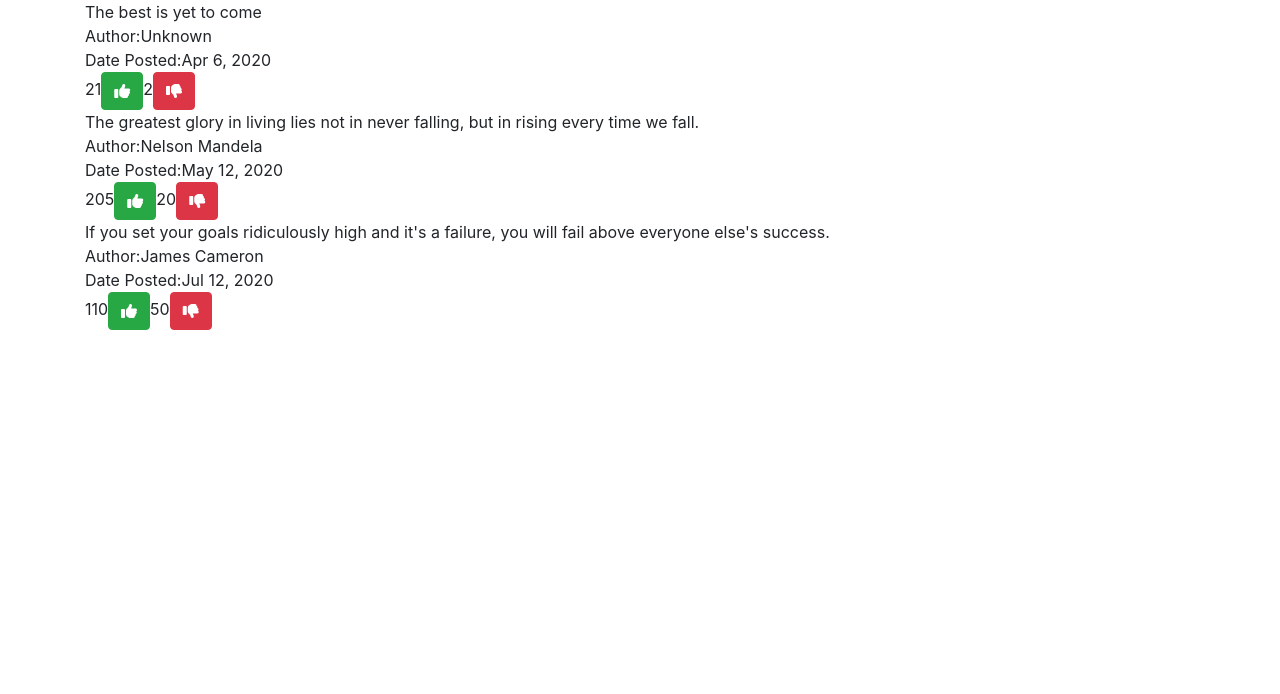
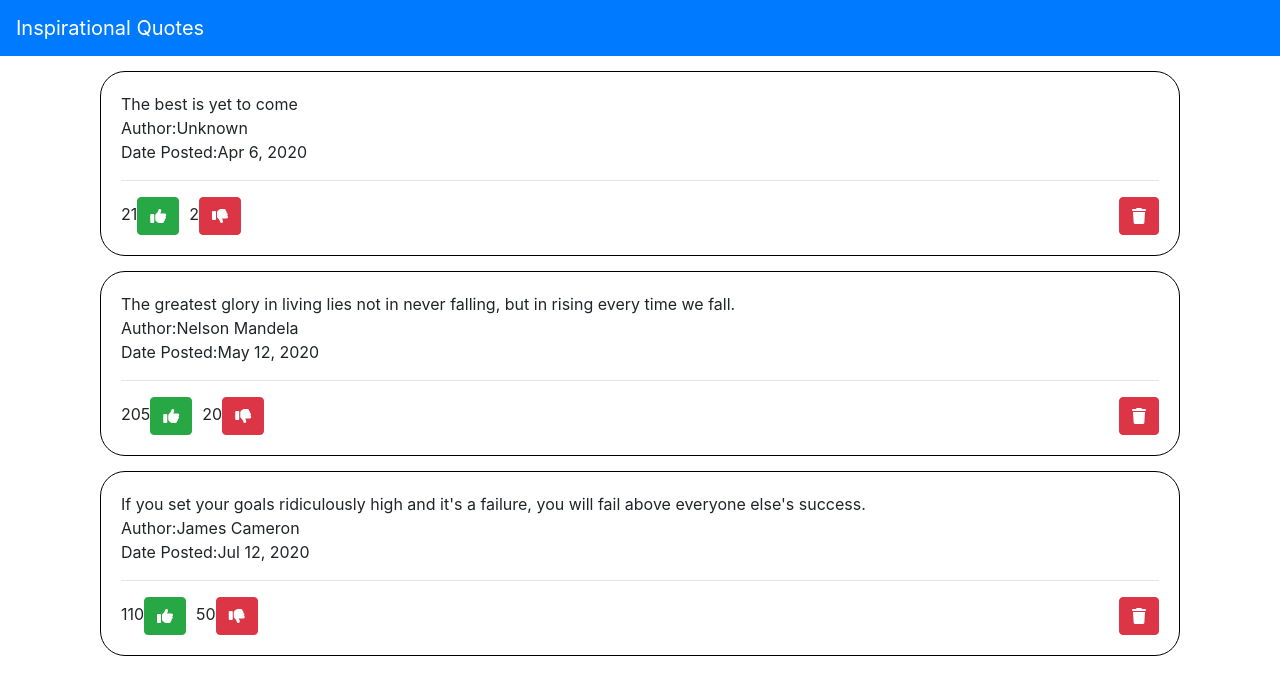
Before and after one commit to edumorris/quotes, an Angular app: page / in a window 1280 px wide. Shown: the top 694 px of the page. Built offline with nearby package versions, Linux system fonts and the light colour scheme.

Commit message:
Implemented a nav-bar

```diff
--- a/src/app/app.component.html
+++ b/src/app/app.component.html
@@ -1,3 +1,4 @@
+<app-nav-bar></app-nav-bar>
 <div class="container-fluid">
     <app-quotes></app-quotes>
 </div>
--- a/src/app/app.module.ts
+++ b/src/app/app.module.ts
@@ -5,13 +5,15 @@
 import { QuotesComponent } from './quotes/quotes.component';
 import { HighlightDirective } from './highlight.directive';
 import { QuoteDetailsComponent } from './quote-details/quote-details.component';
+import { NavBarComponent } from './nav-bar/nav-bar.component';
 
 @NgModule({
   declarations: [
     AppComponent,
     QuotesComponent,
     HighlightDirective,
-    QuoteDetailsComponent
+    QuoteDetailsComponent,
+    NavBarComponent
   ],
   imports: [
     BrowserModule
--- /dev/null
+++ b/src/app/nav-bar/nav-bar.component.html
@@ -0,0 +1,3 @@
+<nav class="navbar sticky-top navbar-dark bg-primary">
+  <a class="navbar-brand" href="#!">Inspirational Quotes</a>
+</nav>
--- /dev/null
+++ b/src/app/nav-bar/nav-bar.component.ts
@@ -0,0 +1,15 @@
+import { Component, OnInit } from '@angular/core';
+
+@Component({
+  selector: 'app-nav-bar',
+  templateUrl: './nav-bar.component.html',
+  styleUrls: ['./nav-bar.component.css']
+})
+export class NavBarComponent implements OnInit {
+
+  constructor() { }
+
+  ngOnInit(): void {
+  }
+
+}
--- a/src/app/quote-details/quote-details.component.css
+++ b/src/app/quote-details/quote-details.component.css
@@ -0,0 +1,7 @@
+#upvote {
+    margin-right: 10px;
+}
+
+#delete_quote {
+    float: right;
+}
--- a/src/app/quote-details/quote-details.component.html
+++ b/src/app/quote-details/quote-details.component.html
@@ -1,2 +1,10 @@
-<span>{{ quote.upvote }}</span><span><button class="btn btn-success" (click)='upvote()'><i class="fa fa-thumbs-up"></i></button></span>
-<span>{{ quote.downvote }}</span><span><button class="btn btn-danger" (click)='downvote()'><i class="fa fa-thumbs-down"></i></button></span>
+<span id="upvote">
+  <span>{{ quote.upvote }}</span><span><button class="btn btn-success" (click)='upvote()'><i
+        class="fa fa-thumbs-up"></i></button></span>
+</span>
+<span id="downvote">
+  <span>{{ quote.downvote }}</span><span><button class="btn btn-danger" (click)='downvote()'><i
+        class="fa fa-thumbs-down"></i></button></span>
+  <span id="delete_quote">
+    <span><button class="btn btn-danger" (click)='deleteQuote()'><i class="fas fa-trash"></i></button></span>
+  </span>
--- a/src/app/quote-details/quote-details.component.ts
+++ b/src/app/quote-details/quote-details.component.ts
@@ -23,4 +23,8 @@
     this.quote.downvote += 1;
   }
 
+  deleteQuote() {
+
+  }
+
 }
--- a/src/app/quotes/quotes.component.css
+++ b/src/app/quotes/quotes.component.css
@@ -0,0 +1,6 @@
+.the-quote {
+    border: 1px solid black;
+    padding: 20px;
+    margin: 15px;
+    border-radius: 25px;
+}
--- a/src/app/quotes/quotes.component.html
+++ b/src/app/quotes/quotes.component.html
@@ -1,5 +1,5 @@
 <div class="container">
-    <div *ngFor='let quote of quotes; let i = index'>
+    <div class="the-quote" *ngFor='let quote of quotes; let i = index'>
         <div class="quote-holder">
             {{ quote.quote }}
         </div>
@@ -8,6 +8,7 @@
             <br>
             <span>Date Posted:</span><span>{{ quote.date | date }}</span>
             <br>
+            <hr>
             <div class="vote-section">
                 <app-quote-details [quote]='quote'></app-quote-details>
             </div>
```
Also changed, not shown: src/app/nav-bar/nav-bar.component.css (added), 1 other file (tests, documents, lock files or other folders).
